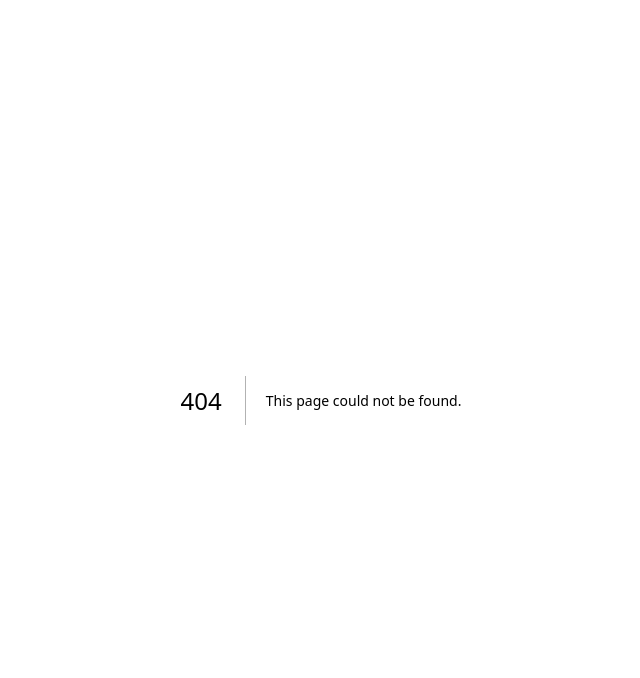
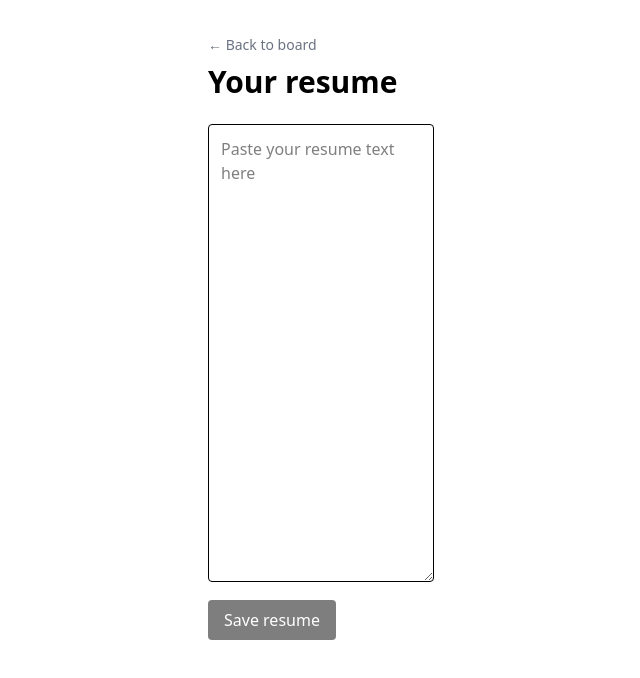
Before and after one commit to Syed-Asad-745/jobstronaut, a Next.js app: page /resume in a window 1280 px wide. Before the commit this address had no page. Shown: the top 678 px of the page, without its empty margins (319-959 px from the left). Built offline with nearby package versions, Linux system fonts and the light colour scheme; no server answers; the database is empty; sample sign-in values are in the browser's storage.

Commit message:
Add resume text adding feature and db storage for it

```diff
--- a/src/app/actions.ts
+++ b/src/app/actions.ts
@@ -26,3 +26,18 @@ export async function deleteJob(id: string): Promise<void> {
   const userId = await requireUserId();
   await pool.query("DELETE FROM jobs WHERE id = $1 AND user_id = $2", [id, userId]);
 }
+
+export async function getResume(): Promise<string> {
+  const userId = await requireUserId();
+  const { rows } = await pool.query<{ content: string }>("SELECT content FROM resumes WHERE user_id = $1", [userId]);
+  return rows[0]?.content ?? "";
+}
+
+export async function saveResume(content: string): Promise<void> {
+  const userId = await requireUserId();
+  await pool.query(
+    `INSERT INTO resumes (user_id, content) VALUES ($1, $2)
+     ON CONFLICT (user_id) DO UPDATE SET content = $2, updated_at = now()`,
+    [userId, content.trim()],
+  );
+}
--- a/src/app/page.tsx
+++ b/src/app/page.tsx
@@ -2,6 +2,7 @@ import JobBoard from "@/components/JobBoard";
 import { auth, signIn, signOut } from "@/auth";
 import { pool } from "@/lib/db";
 import { Job } from "@/types/job";
+import Link from "next/link";
 
 export const dynamic = "force-dynamic";
 
@@ -35,6 +36,13 @@ export default async function Home() {
     <main className="p-8">
       <div className="mb-6 flex items-center justify-between">
         <h1 className="text-3xl font-bold">Jobstronaut</h1>
+        <div className="flex items-center gap-4">
+          <Link
+            href="/resume"
+            className="text-sm underline"
+          >
+            Resume
+          </Link>
           <form
             action={async () => {
               "use server";
@@ -50,6 +58,7 @@ export default async function Home() {
             </button>
           </form>
         </div>
+      </div>
       <JobBoard initialJobs={rows} />
     </main>
   );
--- /dev/null
+++ b/src/app/resume/page.tsx
@@ -0,0 +1,27 @@
+import Link from "next/link";
+import { redirect } from "next/navigation";
+import { auth } from "@/auth";
+import { getResume } from "@/app/actions";
+import ResumeForm from "@/components/ResumeForm";
+
+export const dynamic = "force-dynamic";
+
+export default async function ResumePage() {
+  const session = await auth();
+  if (!session?.user) redirect("/");
+
+  const resume = await getResume();
+
+  return (
+    <main className="mx-auto max-w-3xl p-8">
+      <Link
+        href="/"
+        className="text-sm text-gray-500"
+      >
+        ← Back to board
+      </Link>
+      <h1 className="mb-6 mt-2 text-3xl font-bold">Your resume</h1>
+      <ResumeForm initialContent={resume} />
+    </main>
+  );
+}
--- /dev/null
+++ b/src/components/ResumeForm.tsx
@@ -0,0 +1,37 @@
+"use client";
+
+import { useState } from "react";
+import { saveResume } from "@/app/actions";
+
+export default function ResumeForm({ initialContent }: { initialContent: string }) {
+  const [content, setContent] = useState(initialContent);
+  const [status, setStatus] = useState("");
+
+  async function handleSave() {
+    setStatus("Saving...");
+    await saveResume(content);
+    setStatus("Saved");
+  }
+
+  return (
+    <div>
+      <textarea
+        value={content}
+        onChange={(e) => setContent(e.target.value)}
+        rows={18}
+        placeholder="Paste your resume text here"
+        className="w-full rounded border p-3"
+      />
+      <div className="mt-3 flex items-center gap-3">
+        <button
+          onClick={handleSave}
+          disabled={!content.trim()}
+          className="rounded bg-black px-4 py-2 text-white disabled:opacity-50"
+        >
+          Save resume
+        </button>
+        <span className="text-sm text-gray-500">{status}</span>
+      </div>
+    </div>
+  );
+}
```
Lines whose indentation alone changed are shown as unchanged.
